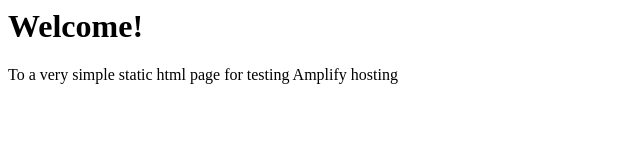
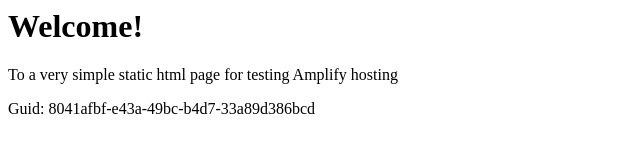
Before and after one commit to aws-aemilia-iad/Github-PR-Commit-Integration-Test-DoNotTouch-GitHubAutoBuildCanaryTest-v1-preprod-us-east-1, a website: page src/index.html in a window 1280 px wide. Shown: the whole page, without its empty margins (0-640 px from the left). Drawn offline with Linux system fonts and the light colour scheme.

Commit message:
commit from integ tests

```diff
--- a/src/index.html
+++ b/src/index.html
@@ -1,3 +1,5 @@
+
+
 <html lang="en">
 
 <head>
@@ -10,6 +12,6 @@
 <body>
     <h1>Welcome!</h1>
     <p>To a very simple static html page for testing Amplify hosting</p>
-</body>
+    <p>Guid: 8041afbf-e43a-49bc-b4d7-33a89d386bcd</p></body>
 
 </html>
```
